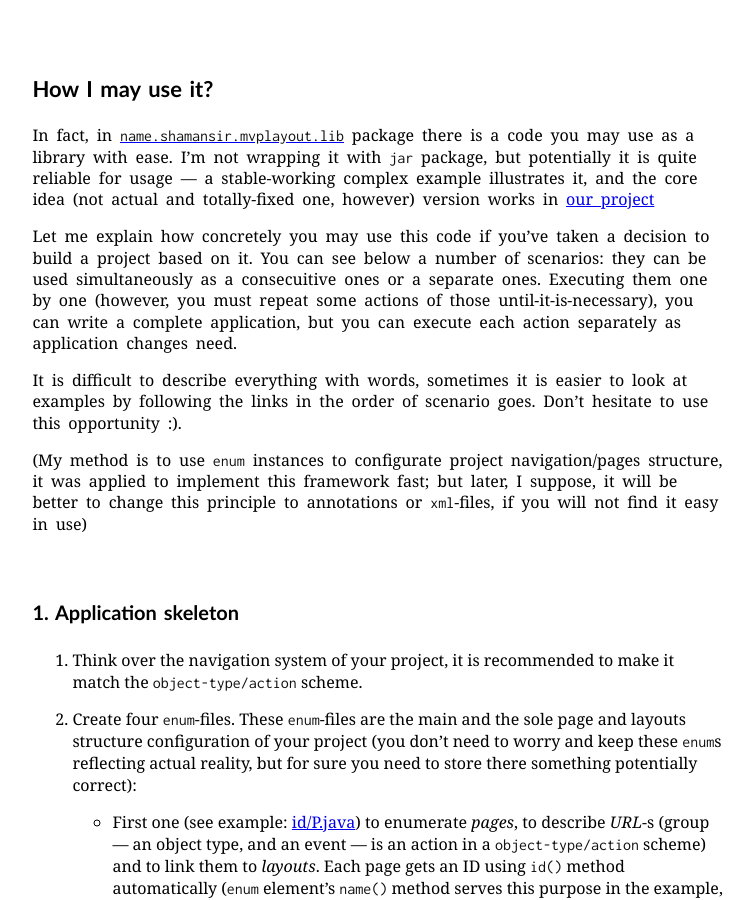
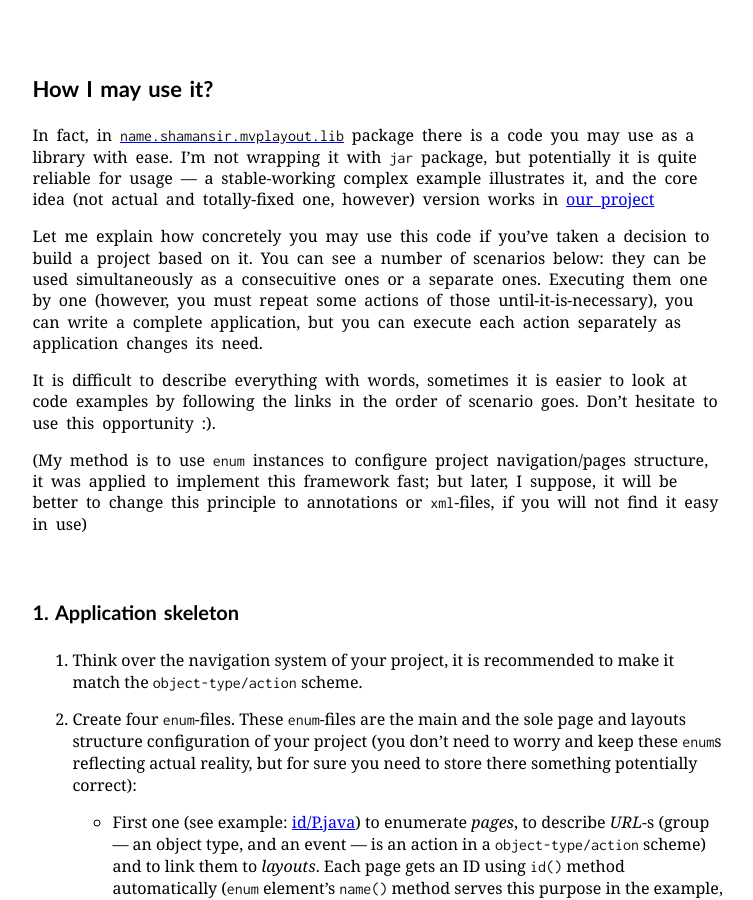
Before and after one commit to shamansir/gwt-mvp4g-layouting-demo, a Jekyll site: the page built from scenario.markdown, in a window 1280 px wide and 900 px high. Shown: the whole window, without its empty margins (262-1015 px from the left). Built offline with Jekyll 4.4.1, drawn with Linux system fonts in a browser that asks for light colours; some web fonts are replaced.

Commit message:
grammar fixes

```diff
--- a/definitions.markdown
+++ b/definitions.markdown
@@ -5,10 +5,10 @@ title: Terms
 
 # Terms
 
-Part of them are established ones, part of them are invented by me (possibly), due to the fact I discovered a lack of them. I will list the terms that are specific to the example, I will skip the GWT/MVP/mvp4g-related ones. Also, the definitions in fact are related to example, they are not globally-definite in any case.
+Some of these terms are established ones, part of them are invented by me (possibly), due to the fact I discovered a lack of them. I will list the terms that are specific to the example, and I will skip the GWT/MVP/mvp4g-related ones. Also, the definitions in fact are only related to example, they are not globally-definite in any case.
 
 * **Layout** — the predifined disposition of a blocks in a page, no binding to blocks contentbut to topograp.
-* **Portal** — in fact, an analogue of "application page", it has a layout bound to it, and a portlets inside, positioned with this specified layout.
+* **Portal** — in fact, an analogue of "application page", it has a layout bound to it, and a portlets inside, positioned with a structure of this specific layout.
 * **Portlet** — any standalone or composite widget that may be inserted whole or in part in a concrete place inside of layout.
 * **Place[holder]** — an identidier of the place inside a layout, where you can put any visual object (widget, widgets group). In the example the letters `A`, `B`, `C`, `D`, `S` identify the places. You can use words if you want: `NAV`, `ASIDE`, `MAIN`, `TOOLBAR`, `STATUS` and so on.
 * **Outlet** — a physical place inside of layout, where you can put any object that implements `Pluggable` interface; uniquely defined with `Place` identifier.
--- a/demonstrates.markdown
+++ b/demonstrates.markdown
@@ -7,10 +7,10 @@ title: Demonstrates what?
 
 This example demontrates:
 
-- *Event buses*: Using main and child event buses in mvp4g: the main event bus manages loading _modules_ for users, groups and companies, and the event buses, corresponding to this modules, are responsible for _actions_ user can do with them: watch a list of elements, edit or view a separate element. This possiblity exists in mvp4g out-of-the-box.
+- *Event buses*: Using main and child event buses in mvp4g: the main event bus manages loading _modules_ for users, groups and companies, so the event buses, corresponding to this modules, are responsible for _actions_ user can do with these modules: watch a list of elements, edit or view a separate element. This possiblity exists in mvp4g out-of-the-box.
 - *Common and variable parts of the pages*: Using some inner part of the general page (or a whole page, if required) to place widgets into, according to layout that assigned to this concrete application page (it is the area between toolbar and footer in the example).
 - *Layouts, pages and URLs*: Using the very single `enum` to bind pages to layout and also as the common point of URLs/navigation control. This `enum` is used everywhere the history management happens and/or it is required to construct or parse some URL. If required, you can extend it to work with named parameters. One `ui.xml` is intended to describe one layout.
-- *Portals and portlets*: Filling a page with widgets, following to a chain: history &larr; layout builder &larr; event bus &larr; portlet (some widget) or portal (some page) presenter. So you can manage the whole page with one presenter (`PortalPresenter`) or using several distinct re-used presenters (`PortletPresenter`s) or you even can mix this mehtods (see [scenario](./scenario.html)).
+- *Portals and portlets*: Filling a page with widgets, following to a chain: history &larr; layout builder &larr; event bus &larr; portlet (some widget) or portal (some page) presenter. So you can manage the whole page with one presenter (`PortalPresenter`) or using several distinct re-used presenters (`PortletPresenter`s) or you even can mix these methods (see [scenario](./scenario.html)).
 - *States*: A self-contained widgets (portlets) and/or the whole pages (portals) may have following states: "no data", "loading data", "got data", "no matches", and this structure may even be nested.
 - *CSS-friendly*: Every element corresponding to the logical block (page, portal, layout, placeholder, widget) has a minimum of two CSS-classes that allows to determine its identity unambiguously (see [style](./style.html))
 
--- a/layouts.markdown
+++ b/layouts.markdown
@@ -5,7 +5,7 @@ title: Layouts
 
 # Layouts
 
-The six layouts named `SINGLE`, `DOUBLE`, `TRIPLE`, `LIST`, `EDIT`, `ITEM` are used in example; the `EDIT` one changes its structure depending on the data loading state.
+The six layouts named `SINGLE`, `DOUBLE`, `TRIPLE`, `LIST`, `EDIT`, `ITEM` are used in the example; the `EDIT` one changes its own structure depending on the data loading state.
 
 ![Layouts](http://dl.dropbox.com/u/928694/blog/ru/img/mvp4g-layouts.png)
 
--- a/scenario.markdown
+++ b/scenario.markdown
@@ -7,11 +7,11 @@ title: Scenario
 
 In fact, in [`name.shamansir.mvplayout.lib`](https://github.com/shamansir/gwt-mvp4g-layouting-demo/tree/master/src/name/shamansir/mvplayout/lib) package there is a code you may use as a library with ease. I'm not wrapping it with `jar` package, but potentially it is quite reliable for usage — a stable-working complex example illustrates it, and the core idea (not actual and totally-fixed one, however) version works in [our project](http://experika.com)
 
-Let me explain how concretely you may use this code if you've taken a decision to build a project based on it. You can see below a number of scenarios: they can be used simultaneously as a conseсuitive ones or a separate ones. Executing them one by one (however, you must repeat some actions of those until-it-is-necessary), you can write a complete application, but you can execute each action separately as application changes need.
+Let me explain how concretely you may use this code if you've taken a decision to build a project based on it. You can see a number of scenarios below: they can be used simultaneously as a conseсuitive ones or a separate ones. Executing them one by one (however, you must repeat some actions of those until-it-is-necessary), you can write a complete application, but you can execute each action separately as application changes its need.
 
-It is difficult to describe everything with words, sometimes it is easier to look at examples by following the links in the order of scenario goes. Don't hesitate to use this opportunity :).
+It is difficult to describe everything with words, sometimes it is easier to look at code examples by following the links in the order of scenario goes. Don't hesitate to use this opportunity :).
 
-(My method is to use `enum` instances to configurate project navigation/pages structure, it was applied to implement this framework fast; but later, I suppose, it will be better to change this principle to annotations or `xml`-files, if you will not find it easy in use)
+(My method is to use `enum` instances to configure project navigation/pages structure, it was applied to implement this framework fast; but later, I suppose, it will be better to change this principle to annotations or `xml`-files, if you will not find it easy in use)
 
 ### 1. Application skeleton
 
--- a/works-how.markdown
+++ b/works-how.markdown
@@ -5,7 +5,7 @@ title: Works how?
 
 # Works how?
 
-The whole source code is separeated into packages `client`, `shared`, `server` and `lib`: the first three ones are contain only the example-related code and the latter one contains the library code itself.
+The whole source code is separated into packages `client`, `shared`, `server` and `lib`: the first three contain only the example-related code and the latter one contains the library code itself.
 
 All the main events used in this code are happen due to passing signals with forwarding technique from child event buses ([ChildEventBus][]) to the main event bus ([IsMainEventBus][]). So, you can see such events are enumerated in [IsMainEventBus][] interface. From the main event bus they are passed to the main page presenter ([AMainPresenter][]) and are appropriately handled there.
 
```
